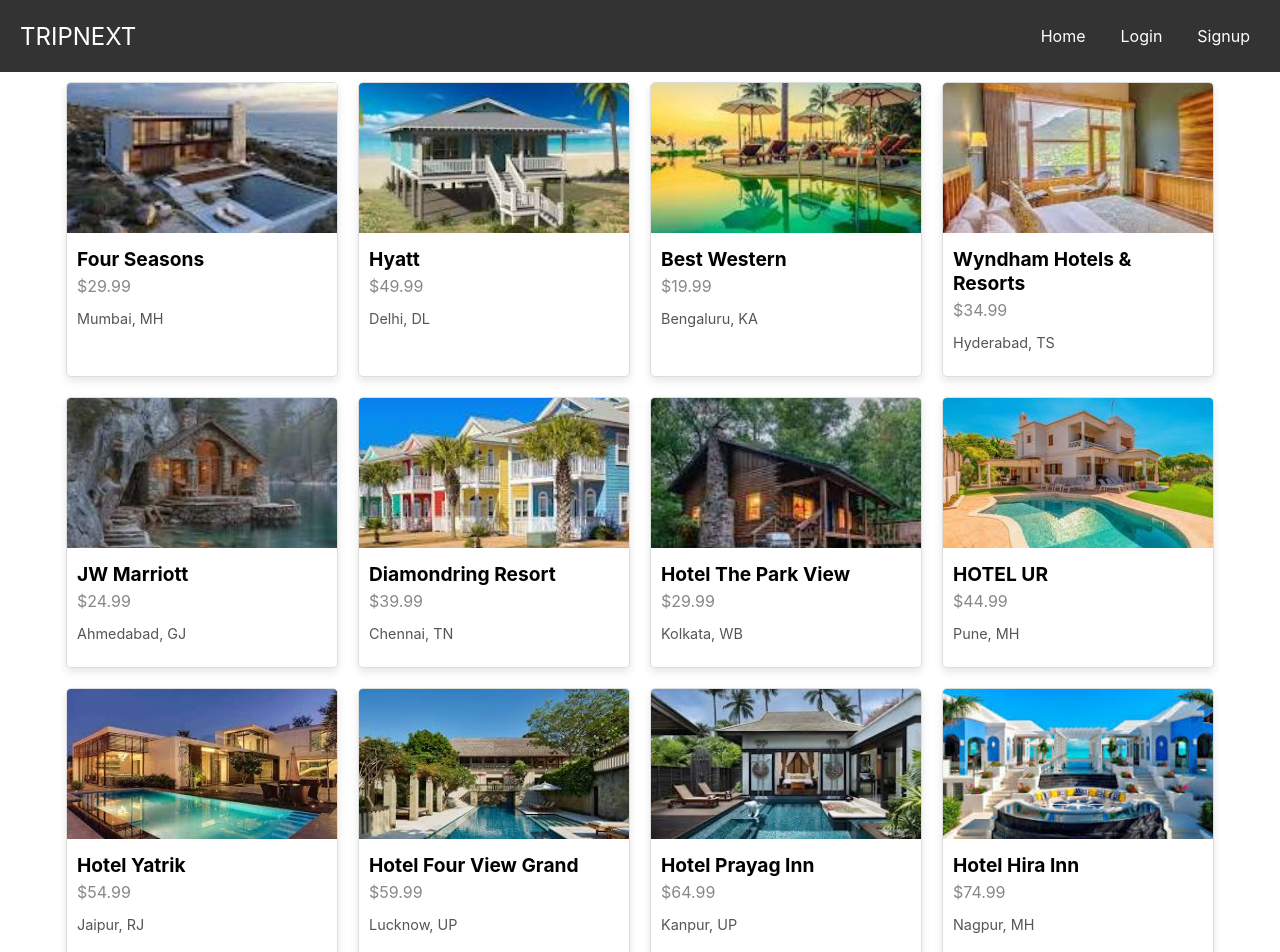
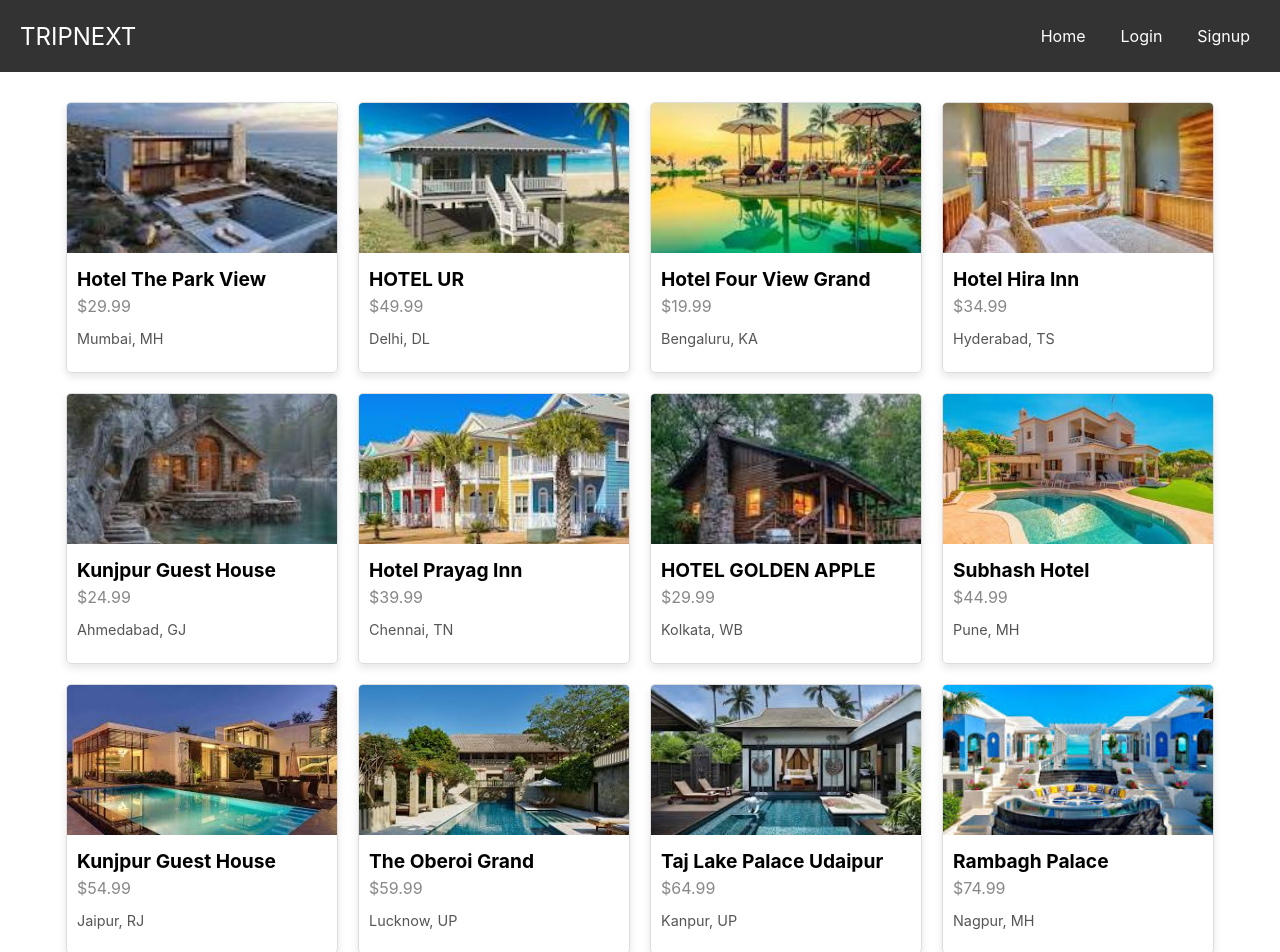
Before and after one commit to im-ayushjha/TripNest, a React (Create React App) app in the folder client/: page / in a window 1280 px wide. Shown: the top 952 px of the page. Built offline with nearby package versions, Linux system fonts and the light colour scheme; the HTML template or start-up script is replaced by a standard one.

Commit message:
Item added

```diff
--- a/client/src/component/Card.jsx
+++ b/client/src/component/Card.jsx
@@ -1,8 +1,10 @@
+
+
 import React from 'react';
 import { Link } from 'react-router-dom';
 import './CardItem.css';
 
-const Card = ({ name, image, price, location, link }) => {
+const CartItem = ({ name, image, price, location, link }) => {
   return (
     <div className="cart-item">
       <Link to={link} className="cart-item-link">
@@ -17,4 +19,4 @@
   );
 };
 
-export default Card;
+export default CartItem;
--- a/client/src/component/Home.js
+++ b/client/src/component/Home.js
@@ -1,6 +1,7 @@
 // src/Home.js
 import React from 'react';
 import './Home.css'; // Import your CSS file
+import CartItem from './Card';
 import image1 from '../images/image1.jpeg'
 import image2 from '../images/image2.jpeg'
 import image3 from '../images/image3.jpeg'
@@ -13,103 +14,102 @@
 import image10 from '../images/image10.jpeg'
 import image11 from '../images/image11.jpeg'
 import image12 from '../images/image12.jpeg'
-// import AddData from './AddData';
-import CardItem from './Card';
+
+
 
 function Home() {
   // Array of image paths
   const images = [
     {
-      name: 'Four Seasons',
+      name: 'Hotel The Park View',
       image: image1,
       price: 29.99,
       location: 'Mumbai, MH',
       link: '/item1'
     },
     {
-      name: 'Hyatt',
+      name: 'HOTEL UR',
       image: image2,
       price: 49.99,
       location: 'Delhi, DL',
       link: '/item2'
     },
     {
-      name: 'Best Western',
+      name: 'Hotel Four View Grand',
       image: image3,
       price: 19.99,
       location: 'Bengaluru, KA',
       link: '/item3'
     },
     {
-      name: 'Wyndham Hotels & Resorts',
+      name: 'Hotel Hira Inn',
       image: image4,
       price: 34.99,
       location: 'Hyderabad, TS',
       link: '/item4'
     },
     {
-      name: 'JW Marriott',
+      name: 'Kunjpur Guest House',
       image:image5,
       price: 24.99,
       location: 'Ahmedabad, GJ',
       link: '/item5'
     },
     {
-      name: 'Diamondring Resort',
-      image:image6,
+      name: 'Hotel Prayag Inn',
+      image: image6,
       price: 39.99,
       location: 'Chennai, TN',
       link: '/item6'
     },
     {
-      name: 'Hotel The Park View',
+      name: 'HOTEL GOLDEN APPLE',
       image: image7,
       price: 29.99,
       location: 'Kolkata, WB',
       link: '/item7'
     },
     {
-      name: 'HOTEL UR',
-      image:image8,
+      name: 'Subhash Hotel',
+      image: image8,
       price: 44.99,
       location: 'Pune, MH',
       link: '/item8'
     },
     {
-      name: 'Hotel Yatrik',
+      name: 'Kunjpur Guest House',
       image: image9,
       price: 54.99,
       location: 'Jaipur, RJ',
       link: '/item9'
     },
     {
-      name: 'Hotel Four View Grand',
-      image:image10,
+      name: 'The Oberoi Grand',
+      image: image10,
       price: 59.99,
       location: 'Lucknow, UP',
       link: '/item10'
     },
     {
-      name: 'Hotel Prayag Inn',
-      image:image11,
+      name: 'Taj Lake Palace Udaipur',
+      image: image11,
       price: 64.99,
       location: 'Kanpur, UP',
       link: '/item11'
     },
     {
-      name: 'Hotel Hira Inn',
+      name: 'Rambagh Palace',
       image: image12,
       price: 74.99,
       location: 'Nagpur, MH',
       link: '/item12'
     }
 ];
-
   return (
-    <>
-    <div className="cart">
+    <div className="gallery">
+         <div className="cart">
           {images.map((item, index) => (
-            <CardItem
+            <CartItem
               key={index}
               name={item.name}
               image={item.image}
@@ -119,7 +119,7 @@
             />
           ))}
         </div>
-    </>
+    </div>
   );
 
 }
```
Also changed, not shown: client/src/component/ItemDetails.js (added, +25 -0 lines).
